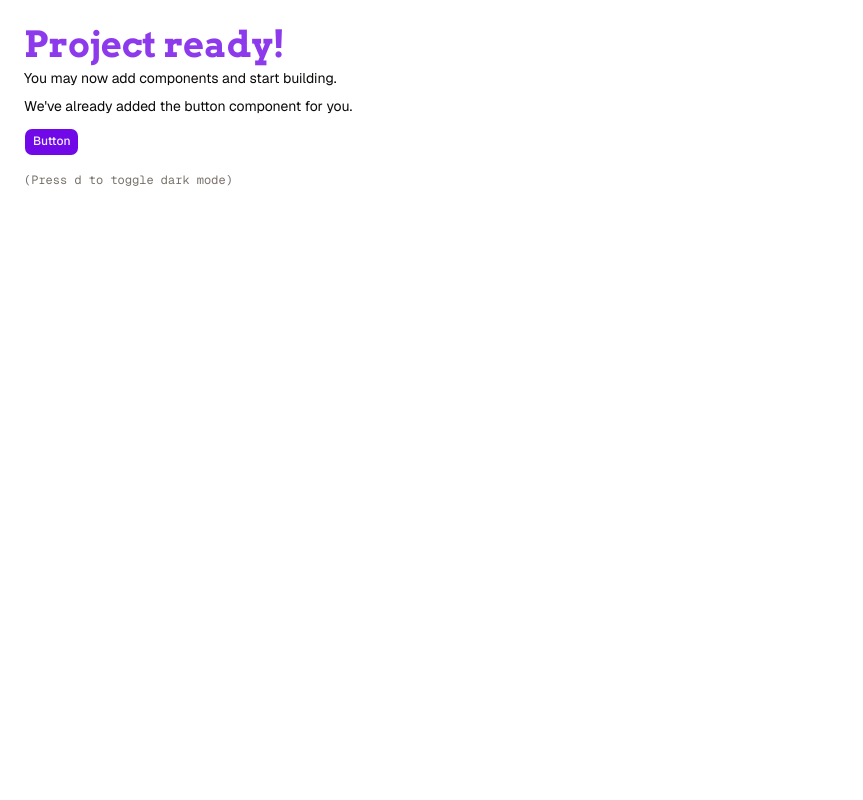
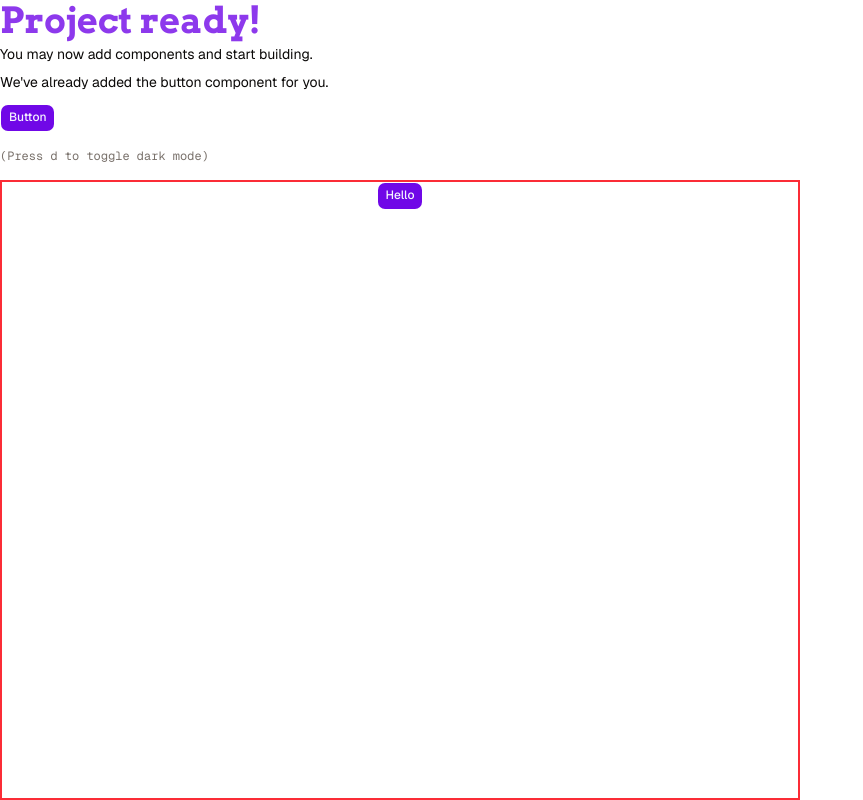
Before and after one commit to kostyniuk/portfolio, a Next.js app: page / in a window 1280 px wide. Shown: the whole page, without its empty margins (0-863 px from the left). Built offline with nearby package versions, Linux system fonts and the light colour scheme.

Commit message:
ui in progress

```diff
--- a/app/page.tsx
+++ b/app/page.tsx
@@ -2,7 +2,7 @@ import { Button } from "@/components/ui/button"
 
 export default function Page() {
   return (
-    <div className="flex min-h-svh p-6">
+    <div className="flex h-dvh w-dvw">
       <div className="flex max-w-md min-w-0 flex-col gap-4 text-sm leading-loose">
         <div>
           <h1 className="font-blog-title text-4xl text-primary/80">Project ready!</h1>
@@ -13,6 +13,9 @@ export default function Page() {
         <div className="font-mono text-xs text-muted-foreground">
           (Press <kbd>d</kbd> to toggle dark mode)
         </div>
+        <div className="flex justify-center w-200 h-800 border-2 border-red-500">
+          <Button>Hello</Button>
+        </div>
       </div>
     </div>
   )
```
